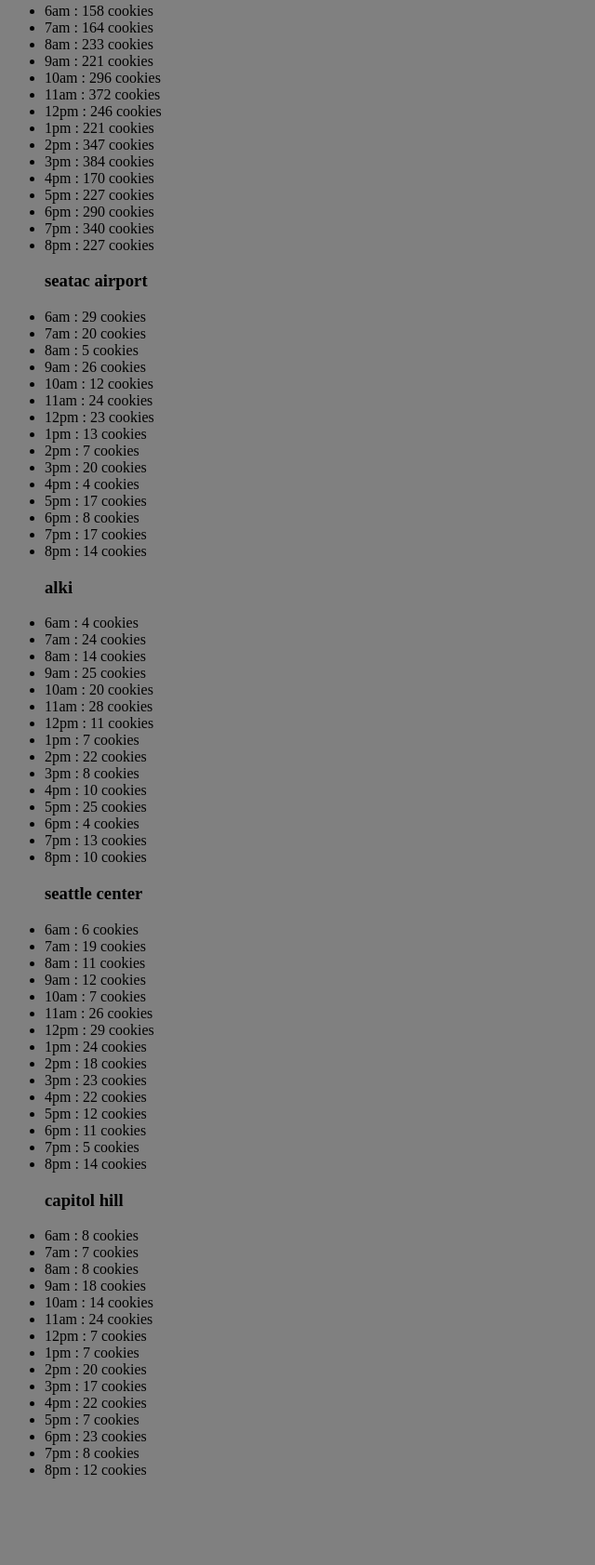
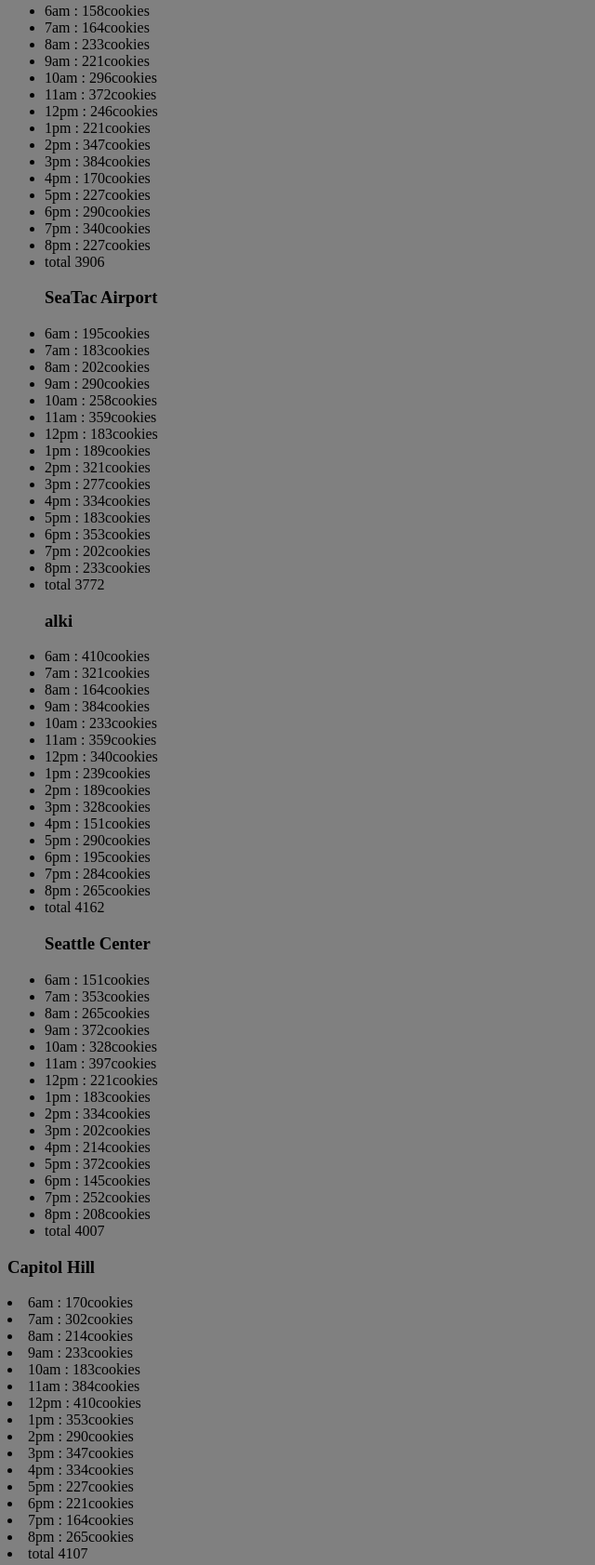
Before and after one commit to Cullen762/Cookie-Stand, a plain HTML site: page sales.html in a window 1280 px wide. Shown: the part 108-1791 px from the top of the page at 93% size, without its empty margins (0-640 px from the left). Before the commit the page ends 1714 px from the top, so only its background shows below. Drawn offline with Linux system fonts and the light colour scheme.

Commit message:
success!

```diff
--- a/app.js
+++ b/app.js
@@ -20,7 +20,7 @@
   avgCkieHr:6.3,
   ranCustHr:[],
   cookiesSoldHr:[],
-  totalCookies:0,
+  totalCookies:10,
   //The methods (properties that act like functions) are built with a for loop that cycles through the hoursOpen array. It uses Math.floor(Math.random) and this. to calculate the number of customers min/max and  .push to populate the array.  //method for random customers
   calcRanCustHr: function(){
     for(var i = 0 ; i < hoursOpen.length; i++){
@@ -37,13 +37,21 @@
     }
 
   },
+  //augmented assignement
+  //totalCookies
+  calcTotalCookies: function(){
+    for( var l = 0 ; l < hoursOpen.length; l++){
+      this.totalCookies += this.cookiesSoldHr[l];
+    }
+  },
   //the render function, this dynamically populates the html page.
   render: function(){
     var pike = document.getElementById('pike');
     var fnp = document.getElementById('fnp');
-
+    //var total = document.getElementsById('total');
     this.calcRanCustHr();
     this.calcCookiesSoldHr();
+    this.calcTotalCookies();
     //appends the name of the object in the size h3 to the linked html sheet
     var h3EL = document.createElement('h3');
     h3EL.textContent = this.name;
@@ -52,26 +60,31 @@
     for(var k = 0; k < hoursOpen.length; k++){
       var liEl = document.createElement('li');
       console.log(this.cookiesSoldHr[k]);
-      liEl.textContent = hoursOpen[k] + ' : ' + this.cookiesSoldHr[k] + ' cookies ';// this.calcCookiesSldHr had improper syntax, changed to cookiesSoldHr
-      // console.log both methods to verify they were working, found bugs in syntax, deleted a few ")'s'" code is now operational
+      liEl.textContent = hoursOpen[k] + ' : ' + this.cookiesSoldHr[k] + 'cookies ';
 
       pike.appendChild(liEl);
     }
+    //appends total element to bottom of page
+    var totalEl = document.createElement('li');
+    totalEl.textContent = ' total ' + this.totalCookies;
 
+    pike.appendChild(totalEl);
   }
 };
+
 pike.render();
 
+// alki
 var hoursOpen = ['6am', '7am', '8am', '9am', '10am', '11am', '12pm', '1pm', '2pm', '3pm', '4pm', '5pm', '6pm', '7pm', '8pm'];
-// seatac
-var airport = {
-  name: 'seatac airport',
-  minCustHour: 3,
-  maxCustHour:24,
-  avgCkieHr:1.2,
+
+var alki = {
+  name: 'alki',
+  minCustHour: 23,
+  maxCustHour:65,
+  avgCkieHr:6.3,
   ranCustHr:[],
   cookiesSoldHr:[],
-  totalCookies:0,
+  totalCookies:10,
   //The methods (properties that act like functions) are built with a for loop that cycles through the hoursOpen array. It uses Math.floor(Math.random) and this. to calculate the number of customers min/max and  .push to populate the array.  //method for random customers
   calcRanCustHr: function(){
     for(var i = 0 ; i < hoursOpen.length; i++){
@@ -83,44 +96,59 @@
 
   calcCookiesSoldHr: function(){
     for(var j = 0; j < hoursOpen.length; j++){
-      //console.log(Math.round(this.avgCkieHr * this.ranCustHr[j]));
+      console.log(Math.round(this.avgCkieHr * this.ranCustHr[j]));
       this.cookiesSoldHr.push(Math.round(this.avgCkieHr * this.ranCustHr[j]));
     }
 
   },
+  //augmented assignement
+  //totalCookies
+  calcTotalCookies: function(){
+    for( var l = 0 ; l < hoursOpen.length; l++){
+      this.totalCookies += this.cookiesSoldHr[l];
+    }
+  },
   //the render function, this dynamically populates the html page.
   render: function(){
-    var seaTac = document.getElementById('airport');
-    var sta = document.getElementById('sta');
-
+    var alkiShop = document.getElementById('alki');
+    var alk = document.getElementById('alk');
+    //var total = document.getElementsById('total');
     this.calcRanCustHr();
     this.calcCookiesSoldHr();
+    this.calcTotalCookies();
     //appends the name of the object in the size h3 to the linked html sheet
     var h3EL = document.createElement('h3');
     h3EL.textContent = this.name;
-    seaTac.appendChild(h3EL);
-
+    alkiShop.appendChild(h3EL);
+    //appends the list, populated with random numbers created by the calcCookiesSldHr and calcranCustHr methods
     for(var k = 0; k < hoursOpen.length; k++){
       var liEl = document.createElement('li');
-      console.log(seaTac);
-      seaTac.appendChild(liEl);
       //console.log(this.cookiesSoldHr[k]);
-      liEl.textContent = hoursOpen[k] + ' : ' + this.cookiesSoldHr[k] + ' cookies ';
-      //naming conflicts
+      liEl.textContent = hoursOpen[k] + ' : ' + this.cookiesSoldHr[k] + 'cookies ';
+
+      alkiShop.appendChild(liEl);
     }
+    //appends total element to bottom of page
+    var totalEl = document.createElement('li');
+    totalEl.textContent = ' total ' + this.totalCookies;
 
+    alkiShop.appendChild(totalEl);
   }
 };
-airport.render();
 
-var alki = {
-  name: 'alki',
-  minCustHour: 3,
-  maxCustHour:24,
-  avgCkieHr:1.2,
+alki.render();
+
+//Seattle Center
+var hoursOpen = ['6am', '7am', '8am', '9am', '10am', '11am', '12pm', '1pm', '2pm', '3pm', '4pm', '5pm', '6pm', '7pm', '8pm'];
+// first and Pike
+var seattleCenter = {
+  name: 'Seattle Center',
+  minCustHour: 23,
+  maxCustHour:65,
+  avgCkieHr:6.3,
   ranCustHr:[],
   cookiesSoldHr:[],
-  totalCookies:0,
+  totalCookies:10,
   //The methods (properties that act like functions) are built with a for loop that cycles through the hoursOpen array. It uses Math.floor(Math.random) and this. to calculate the number of customers min/max and  .push to populate the array.  //method for random customers
   calcRanCustHr: function(){
     for(var i = 0 ; i < hoursOpen.length; i++){
@@ -132,45 +160,57 @@
 
   calcCookiesSoldHr: function(){
     for(var j = 0; j < hoursOpen.length; j++){
-      //console.log(Math.round(this.avgCkieHr * this.ranCustHr[j]));
+      console.log(Math.round(this.avgCkieHr * this.ranCustHr[j]));
       this.cookiesSoldHr.push(Math.round(this.avgCkieHr * this.ranCustHr[j]));
     }
 
   },
+  //augmented assignement
+  //totalCookies
+  calcTotalCookies: function(){
+    for( var l = 0 ; l < hoursOpen.length; l++){
+      this.totalCookies += this.cookiesSoldHr[l];
+    }
+  },
   //the render function, this dynamically populates the html page.
-  //***
   render: function(){
-    var alkiShop = document.getElementById('alki');
-    var alk = document.getElementById('alk');
-    //naming conflict
+    var spaceNeedle = document.getElementById('seaCenter');
+    var seaCenter = document.getElementById('sec');
+    //var total = document.getElementsById('total');
     this.calcRanCustHr();
     this.calcCookiesSoldHr();
+    this.calcTotalCookies();
     //appends the name of the object in the size h3 to the linked html sheet
     var h3EL = document.createElement('h3');
     h3EL.textContent = this.name;
-    alkiShop.appendChild(h3EL);
-
+    spaceNeedle.appendChild(h3EL);
+    //appends the list, populated with random numbers created by the calcCookiesSldHr and calcranCustHr methods
     for(var k = 0; k < hoursOpen.length; k++){
       var liEl = document.createElement('li');
-      //console.log(alkiShop);
-      alkiShop.appendChild(liEl);
       //console.log(this.cookiesSoldHr[k]);
-      liEl.textContent = hoursOpen[k] + ' : ' + this.cookiesSoldHr[k] + ' cookies ';
-      //naming conflicts
+      liEl.textContent = hoursOpen[k] + ' : ' + this.cookiesSoldHr[k] + 'cookies ';
+
+      spaceNeedle.appendChild(liEl);
     }
+    //appends total element to bottom of page
+    var totalEl = document.createElement('li');
+    totalEl.textContent = ' total ' + this.totalCookies;
 
+    spaceNeedle.appendChild(totalEl);
   }
 };
-alki.render();
 
-var seaCenter = {
-  name: 'seattle center',
-  minCustHour: 3,
-  maxCustHour:24,
-  avgCkieHr:1.2,
+seattleCenter.render();
+
+//capitol hill
+var capitolHill = {
+  name: 'Capitol Hill',
+  minCustHour: 23,
+  maxCustHour:65,
+  avgCkieHr:6.3,
   ranCustHr:[],
   cookiesSoldHr:[],
-  totalCookies:0,
+  totalCookies:10,
   //The methods (properties that act like functions) are built with a for loop that cycles through the hoursOpen array. It uses Math.floor(Math.random) and this. to calculate the number of customers min/max and  .push to populate the array.  //method for random customers
   calcRanCustHr: function(){
     for(var i = 0 ; i < hoursOpen.length; i++){
@@ -182,45 +222,57 @@
 
   calcCookiesSoldHr: function(){
     for(var j = 0; j < hoursOpen.length; j++){
-      //console.log(Math.round(this.avgCkieHr * this.ranCustHr[j]));
+      console.log(Math.round(this.avgCkieHr * this.ranCustHr[j]));
       this.cookiesSoldHr.push(Math.round(this.avgCkieHr * this.ranCustHr[j]));
     }
 
   },
+  //augmented assignement
+  //totalCookies
+  calcTotalCookies: function(){
+    for( var l = 0 ; l < hoursOpen.length; l++){
+      this.totalCookies += this.cookiesSoldHr[l];
+    }
+  },
   //the render function, this dynamically populates the html page.
-  //***
   render: function(){
-    var spaceNeedle = document.getElementById('seaCenter');
-    var sec = document.getElementById('sec');
-    //naming conflict
+    var capHill = document.getElementById('cph');
+    var ch = document.getElementById('ch');
+    //var total = document.getElementsById('total');
     this.calcRanCustHr();
     this.calcCookiesSoldHr();
+    this.calcTotalCookies();
     //appends the name of the object in the size h3 to the linked html sheet
     var h3EL = document.createElement('h3');
     h3EL.textContent = this.name;
-    spaceNeedle.appendChild(h3EL);
-
+    capHill.appendChild(h3EL);
+    //appends the list, populated with random numbers created by the calcCookiesSldHr and calcranCustHr methods
     for(var k = 0; k < hoursOpen.length; k++){
       var liEl = document.createElement('li');
-      //console.log(alkiShop);
-      spaceNeedle.appendChild(liEl);
       //console.log(this.cookiesSoldHr[k]);
-      liEl.textContent = hoursOpen[k] + ' : ' + this.cookiesSoldHr[k] + ' cookies ';
-      //naming conflicts
+      liEl.textContent = hoursOpen[k] + ' : ' + this.cookiesSoldHr[k] + 'cookies ';
+
+      capHill.appendChild(liEl);
     }
+    //appends total element to bottom of page
+    var totalEl = document.createElement('li');
+    totalEl.textContent = ' total ' + this.totalCookies;
 
+    capHill.appendChild(totalEl);
   }
 };
-seaCenter.render();
 
-var capHill = {
-  name: 'capitol hill',
-  minCustHour: 3,
-  maxCustHour:24,
-  avgCkieHr:1.2,
+capitolHill.render();
+
+//SeaTac Airport
+var seaTacAirport = {
+  name: 'SeaTac Airport',
+  minCustHour: 23,
+  maxCustHour:65,
+  avgCkieHr:6.3,
   ranCustHr:[],
   cookiesSoldHr:[],
-  totalCookies:0,
+  totalCookies:10,
   //The methods (properties that act like functions) are built with a for loop that cycles through the hoursOpen array. It uses Math.floor(Math.random) and this. to calculate the number of customers min/max and  .push to populate the array.  //method for random customers
   calcRanCustHr: function(){
     for(var i = 0 ; i < hoursOpen.length; i++){
@@ -232,33 +284,44 @@
 
   calcCookiesSoldHr: function(){
     for(var j = 0; j < hoursOpen.length; j++){
-      //console.log(Math.round(this.avgCkieHr * this.ranCustHr[j]));
+      console.log(Math.round(this.avgCkieHr * this.ranCustHr[j]));
       this.cookiesSoldHr.push(Math.round(this.avgCkieHr * this.ranCustHr[j]));
     }
 
   },
+  //augmented assignement
+  //totalCookies
+  calcTotalCookies: function(){
+    for( var l = 0 ; l < hoursOpen.length; l++){
+      this.totalCookies += this.cookiesSoldHr[l];
+    }
+  },
   //the render function, this dynamically populates the html page.
-  //***
   render: function(){
-    var capitolHill = document.getElementById('captlHill');
-    var ch = document.getElementById('ch');
-    //naming conflict
+    var seaTac = document.getElementById('airport');
+    var sta = document.getElementById('sta');
+    //var total = document.getElementsById('total');
     this.calcRanCustHr();
     this.calcCookiesSoldHr();
+    this.calcTotalCookies();
     //appends the name of the object in the size h3 to the linked html sheet
     var h3EL = document.createElement('h3');
     h3EL.textContent = this.name;
-    capitolHill.appendChild(h3EL);
-
+    seaTac.appendChild(h3EL);
+    //appends the list, populated with random numbers created by the calcCookiesSldHr and calcranCustHr methods
     for(var k = 0; k < hoursOpen.length; k++){
       var liEl = document.createElement('li');
-      //console.log(alkiShop);
-      capitolHill.appendChild(liEl);
       //console.log(this.cookiesSoldHr[k]);
-      liEl.textContent = hoursOpen[k] + ' : ' + this.cookiesSoldHr[k] + ' cookies ';
-      //naming conflicts
+      liEl.textContent = hoursOpen[k] + ' : ' + this.cookiesSoldHr[k] + 'cookies ';
+
+      seaTac.appendChild(liEl);
     }
+    //appends total element to bottom of page
+    var totalEl = document.createElement('li');
+    totalEl.textContent = ' total ' + this.totalCookies;
 
+    seaTac.appendChild(totalEl);
   }
 };
-capHill.render();
+
+seaTacAirport.render();
--- a/sales.css
+++ b/sales.css
@@ -1,12 +1,5 @@
 * {
-  background-color: gray;s
+  background-color: gray;
 }
 
-# 1{
-  margin: 55%;
-  background-color: red;
-}
-
-# 2{
-  background-color: blue;
-}
+/*
--- a/sales.html
+++ b/sales.html
@@ -9,36 +9,34 @@
     <h3>Daily Sales per location</h3>
     <!--list of stores: first and Pike, Seatac, alki,sea center cap hill-->
 
-<div id="1">
+<div id="fp">
   <h3 id="fnp"></h3>
     <ul id="pike">
-
-
-    </ul>
+    </u>
   </div>
 
-<div id="2">
+<div id="ap">
   <h3 id="sta"></h3>
   <ul id="airport">
 </ul>
 
 </div>
 
-<div id="3">
+<div id="ak">
   <h3 id="alk"></h3>
   <ul id="alki">
 </ul>
 
 </div>
 
-<div id="4">
+<div id="sc">
   <h3 id="sec"></h3>
   <ul id="seaCenter">
 </ul>
 
 </div>
 
-<div id="5">
+<div id="cph">
   <h3 id="ch"></h3>
   <ul id="captlHill">
 </ul>
```
Lines whose indentation alone changed are shown as unchanged.
